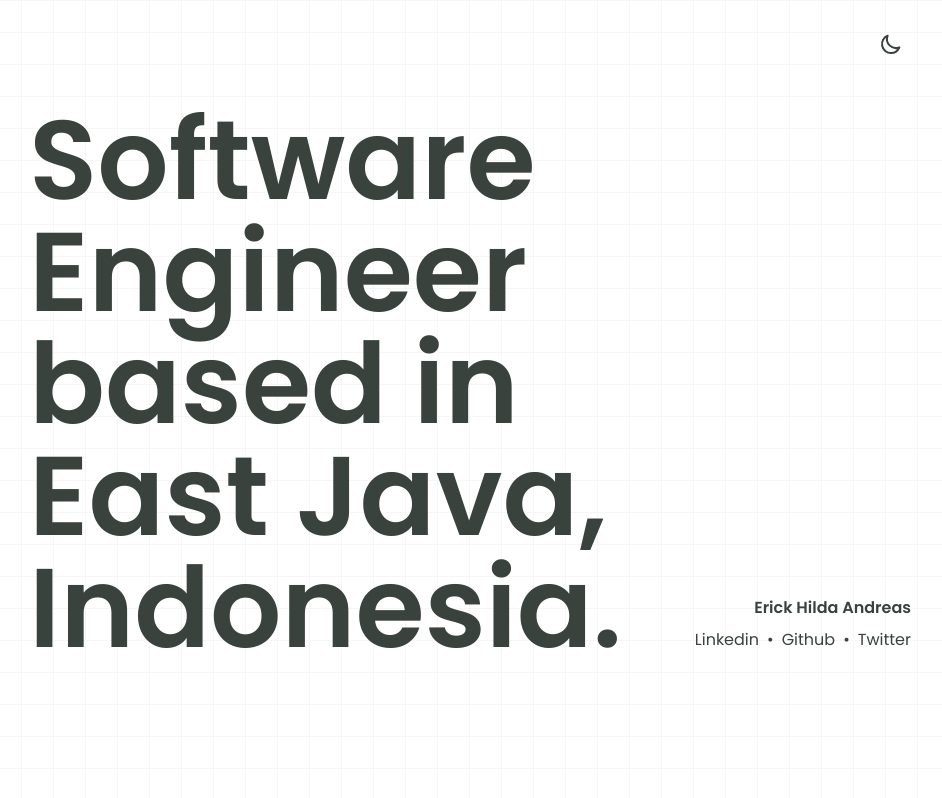
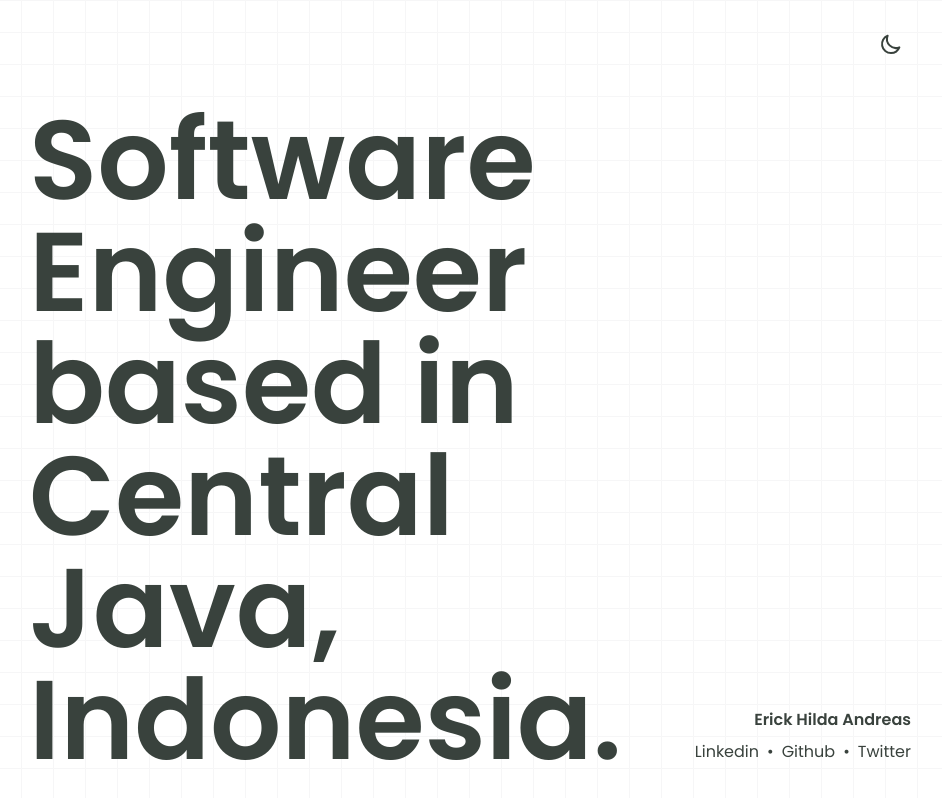
Before and after one commit to erickhilda/erickhilda, a Next.js app: page / in a window 1280 px wide. Shown: the whole page, without its empty margins (170-1112 px from the left). Built offline with nearby package versions, Linux system fonts and the light colour scheme.

Commit message:
Update index.tsx

```diff
--- a/src/pages/index.tsx
+++ b/src/pages/index.tsx
@@ -16,7 +16,7 @@ const Home: NextPage = () => {
           <div className='dark:text-gold text-outer-space px-6 lg:grid lg:grid-cols-3 lg:max-w-[930px]'>
             <div className='lg:col-span-2'>
               <h2 className='md:text-[112px] leading-none text-[56px] mt-4 font-semibold'>
-                Software Engineer based in East Java, Indonesia.
+                Software Engineer based in Central Java, Indonesia.
               </h2>
             </div>
             <div className='flex flex-col lg:justify-end lg:items-end'>
```
